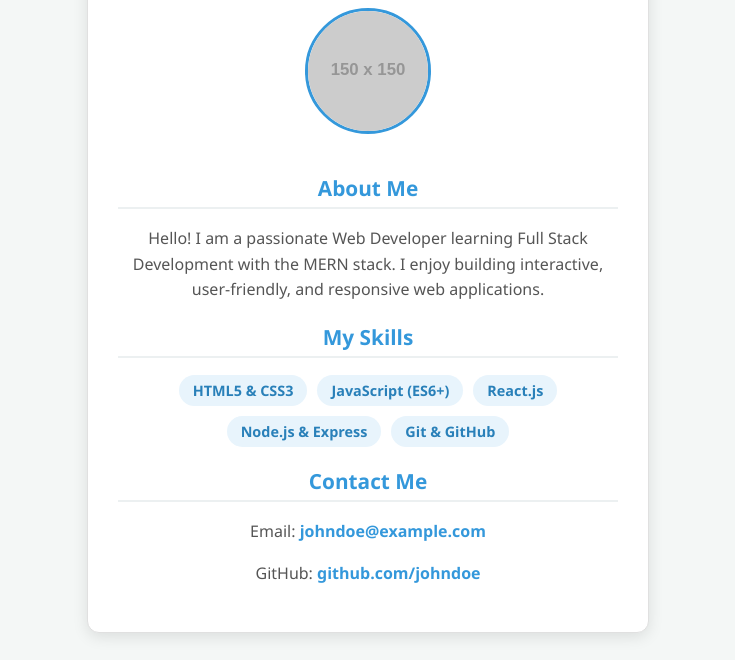
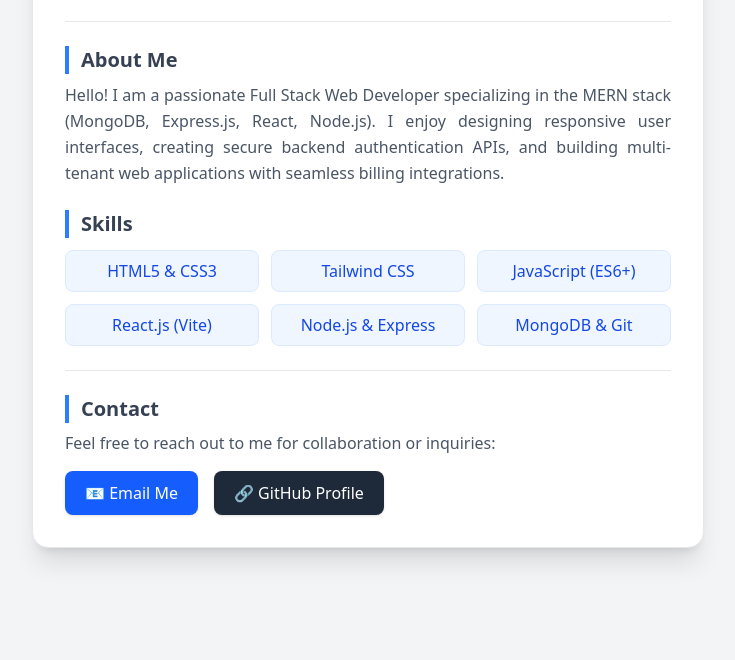
Before and after one commit to abdulghaffark2425/personal-profile, a plain HTML site: page index.html in a window 1280 px wide. Shown: the part 180-840 px from the top of the page, without its empty margins (272-1007 px from the left). After the commit the page ends 800 px from the top, so only its background shows below. Drawn offline with nearby package versions, Linux system fonts and the light colour scheme; placeholder pictures from the web are drawn by us.

Commit message:
Initial commit - Added personal profile webpage

```diff
--- a/index.html
+++ b/index.html
@@ -3,45 +3,58 @@
 <head>
     <meta charset="UTF-8">
     <meta name="viewport" content="width=device-width, initial-scale=1.0">
-    <title>My Personal Profile</title>
-    <link rel="stylesheet" href="style.css">
+    <!-- Requirement: Proper page title -->
+    <title>Personal Profile - Abdul Ghaffar</title>
+    <!-- Requirement: TailwindCSS integration via CDN -->
+    <script src="https://unpkg.com/@tailwindcss/browser@4"></script>
 </head>
-<body>
-    <div class="profile-card">
-        <!-- Main Heading (Name) -->
-        <h1>John Doe</h1>
-        <p class="subtitle">Full Stack Web Developer</p>
+<body class="bg-gray-100 min-h-screen flex items-center justify-center p-4">
 
-        <!-- Profile Image -->
-        <img src="https://via.placeholder.com/150" alt="Profile Picture" class="profile-img">
+    <!-- Requirement: Clean Card / Container Layout & Responsive Design -->
+    <div class="max-w-2xl w-full bg-white rounded-2xl shadow-xl overflow-hidden border border-gray-200 p-8 space-y-6">
 
-        <!-- About Me Section -->
-        <section class="about-section">
-            <h2>About Me</h2>
-            <p>
-                Hello! I am a passionate Web Developer learning Full Stack Development with the MERN stack.
-                I enjoy building interactive, user-friendly, and responsive web applications.
+        <!-- Requirement: Name as Main Heading -->
+        <header class="text-center border-b pb-6 border-gray-200">
+            <h1 class="text-3xl sm:text-4xl font-bold text-gray-800">Abdul Ghaffar</h1>
+            <p class="text-blue-600 font-medium text-lg mt-1">Full Stack MERN Developer</p>
+        </header>
+
+        <!-- Requirement: About Me section using paragraphs -->
+        <section>
+            <h2 class="text-xl font-semibold text-gray-700 mb-2 border-l-4 border-blue-500 pl-3">About Me</h2>
+            <p class="text-gray-600 leading-relaxed text-justify">
+                Hello! I am a passionate Full Stack Web Developer specializing in the MERN stack (MongoDB, Express.js, React, Node.js). I enjoy designing responsive user interfaces, creating secure backend authentication APIs, and building multi-tenant web applications with seamless billing integrations.
             </p>
         </section>
 
-        <!-- Skills Section -->
-        <section class="skills-section">
-            <h2>My Skills</h2>
-            <ul class="skills-list">
-                <li>HTML5 & CSS3</li>
-                <li>JavaScript (ES6+)</li>
-                <li>React.js</li>
-                <li>Node.js & Express</li>
-                <li>Git & GitHub</li>
+        <!-- Requirement: Skills section using a list -->
+        <section>
+            <h2 class="text-xl font-semibold text-gray-700 mb-3 border-l-4 border-blue-500 pl-3">Skills</h2>
+            <ul class="grid grid-cols-2 sm:grid-cols-3 gap-3 text-gray-700 font-medium">
+                <li class="bg-blue-50 text-blue-700 px-3 py-2 rounded-lg text-center border border-blue-100">HTML5 & CSS3</li>
+                <li class="bg-blue-50 text-blue-700 px-3 py-2 rounded-lg text-center border border-blue-100">Tailwind CSS</li>
+                <li class="bg-blue-50 text-blue-700 px-3 py-2 rounded-lg text-center border border-blue-100">JavaScript (ES6+)</li>
+                <li class="bg-blue-50 text-blue-700 px-3 py-2 rounded-lg text-center border border-blue-100">React.js (Vite)</li>
+                <li class="bg-blue-50 text-blue-700 px-3 py-2 rounded-lg text-center border border-blue-100">Node.js & Express</li>
+                <li class="bg-blue-50 text-blue-700 px-3 py-2 rounded-lg text-center border border-blue-100">MongoDB & Git</li>
             </ul>
         </section>
 
-        <!-- Contact Section -->
-        <section class="contact-section">
-            <h2>Contact Me</h2>
-            <p>Email: <a href="mailto:johndoe@example.com">johndoe@example.com</a></p>
-            <p>GitHub: <a href="https://github.com" target="_blank">github.com/johndoe</a></p>
+        <!-- Requirement: Contact section using email/contact links -->
+        <section class="border-t pt-6 border-gray-200">
+            <h2 class="text-xl font-semibold text-gray-700 mb-2 border-l-4 border-blue-500 pl-3">Contact</h2>
+            <p class="text-gray-600 mb-4">Feel free to reach out to me for collaboration or inquiries:</p>
+            <div class="flex flex-col sm:flex-row gap-4">
+                <a href="mailto:abdulghaffark2425@gmail.com" class="inline-flex items-center justify-center bg-blue-600 hover:bg-blue-700 text-white font-medium px-5 py-2.5 rounded-lg shadow transition duration-200">
+                    📧 Email Me
+                </a>
+                <a href="https://github.com/abdulghaffark2425" target="_blank" class="inline-flex items-center justify-center bg-gray-800 hover:bg-gray-900 text-white font-medium px-5 py-2.5 rounded-lg shadow transition duration-200">
+                    🔗 GitHub Profile
+                </a>
+            </div>
         </section>
+
     </div>
+
 </body>
 </html>
```
